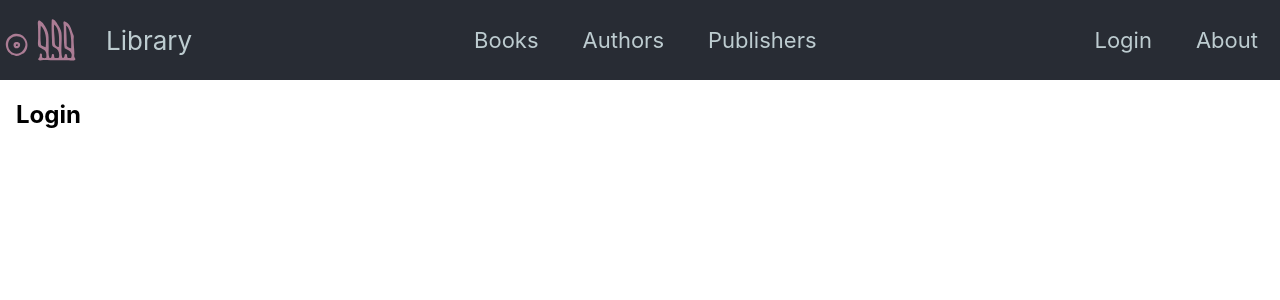
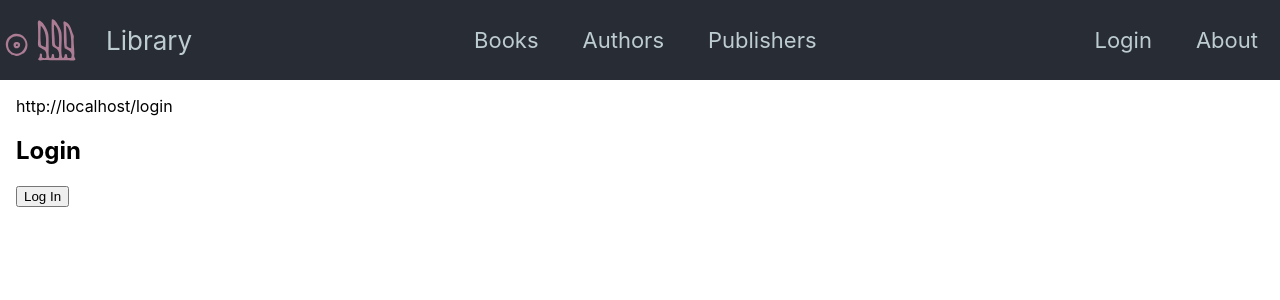
Before and after one commit to cbare/library-app, a React (Create React App) app in the folder library/: page /login in a window 1280 px wide. Shown: the top 300 px of the page. Built offline with nearby package versions, Linux system fonts and the light colour scheme.

Commit message:
add Auth0 login

```diff
--- a/library/package.json
+++ b/library/package.json
@@ -3,6 +3,7 @@
   "version": "0.1.0",
   "private": true,
   "dependencies": {
+    "@auth0/auth0-react": "^1.3.0",
     "@testing-library/jest-dom": "^5.11.9",
     "@testing-library/react": "^11.2.5",
     "@testing-library/user-event": "^12.7.0",
--- a/library/src/App.tsx
+++ b/library/src/App.tsx
@@ -8,15 +8,22 @@ import {
 import logo from './logo.svg';
 import './App.css';
 import {Home} from './pages/Home'
+import {Author, Authors} from './pages/Authors'
 import {Book, Books} from './pages/Books'
-import {Author, Authors} from './pages/Authors'
+import {Category} from './pages/Category'
+import {Login} from './pages/Login'
 import {Publisher, Publishers} from './pages/Publishers'
-import {Category} from './pages/Category'
 import {LibraryStoreProvider} from './stores/LibraryStore'
+import { Auth0Provider } from "@auth0/auth0-react";
 
 
 function App() {
   return (
+    <Auth0Provider
+        domain="dev-gl6ejecq.au.auth0.com"
+        clientId="8bWe12PZ8p0BCPGthw1SW6PTf7OOxMq8"
+        redirectUri={window.location.origin + '/login'}
+      >
     <Router>
       <div className="App">
 
@@ -39,6 +46,7 @@ function App() {
         </header>
 
         <main>
+          <p>{window.location.origin + '/login'}</p>
           <LibraryStoreProvider>
           <Switch>
             <Route exact path="/">
@@ -76,25 +84,11 @@ function App() {
         </main>
       </div>
     </Router>
+    </Auth0Provider>
   );
 }
 
 
-
-
-
-
-
-
-
-
-function Login() {
-  return (
-    <div>
-      <h2>Login</h2>
-    </div>
-  );
-}
 
 function About() {
   return (
--- /dev/null
+++ b/library/src/pages/Login.tsx
@@ -0,0 +1,32 @@
+import React from 'react';
+import { useAuth0 } from "@auth0/auth0-react";
+
+
+export function Login() {
+  const { user, isAuthenticated, isLoading, loginWithRedirect, logout } = useAuth0();
+
+  if (isAuthenticated) {
+    return (
+        <div>
+        <h2>Login</h2>
+
+        <img src={user.picture} alt={user.name} />
+        <h2>{user.name}</h2>
+        <p>{user.email}</p>
+
+        <button onClick={() => logout({ returnTo: window.location.origin+'/login' })}>
+          Log Out
+        </button>
+      </div>
+    )
+  } else {
+    return (
+      <div>
+        <h2>Login</h2>
+
+        <button onClick={() => loginWithRedirect()}>Log In</button>
+
+      </div>
+    )
+  }
+}
```
Also changed, not shown: 2 other files (tests, documents, lock files or other folders).
